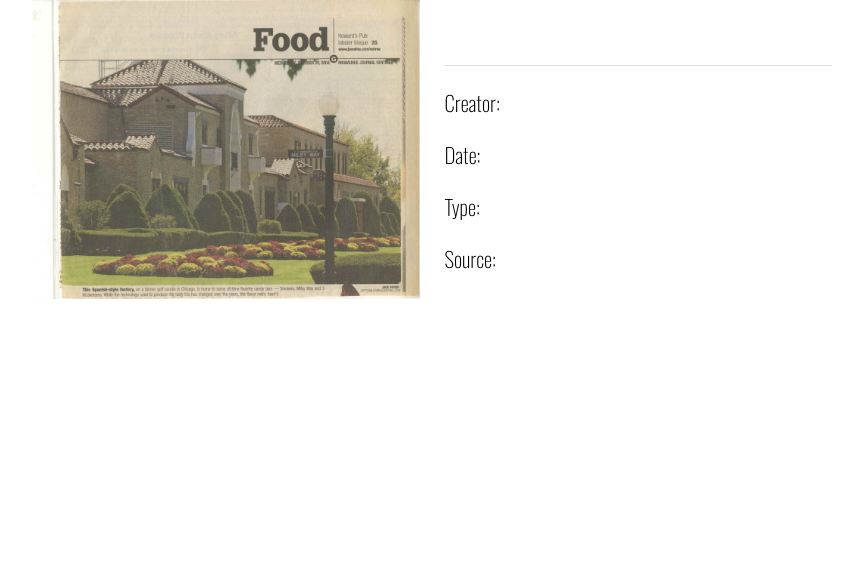
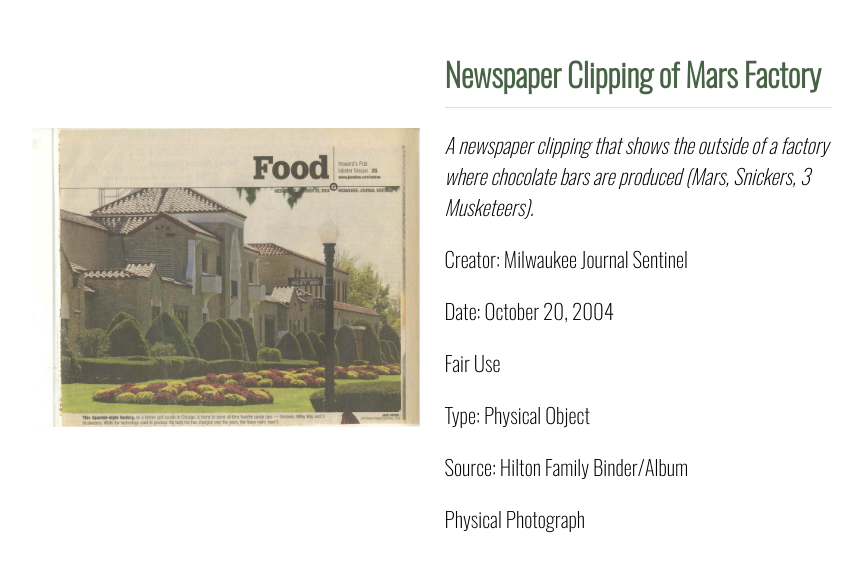
Before and after one commit to martinez2125/TennesseeChicago_Images, a Jekyll site: the page built from _mindoc_media/pg965-clip.md, in a window 1280 px wide. Shown: the top 572 px of the page, without its empty margins (208-1070 px from the left). Built offline with Jekyll 4.4.1, drawn with Linux system fonts in a browser that asks for light colours.

Commit message:
Update pg965-clip.md

```diff
--- a/_mindoc_media/pg965-clip.md
+++ b/_mindoc_media/pg965-clip.md
@@ -3,18 +3,18 @@ page: section-name
 title: Hilton Family Binder (Inside)
 media_type: image
 
-_title:
-description:
-creator:
-_date:
-rights:
-type:
-source:
+_title: Newspaper Clipping of Mars Factory
+description: A newspaper clipping that shows the outside of a factory where chocolate bars are produced (Mars, Snickers, 3 Musketeers).
+creator: Milwaukee Journal Sentinel
+_date: October 20, 2004
+rights: Fair Use
+type: Physical Object
+source: Hilton Family Binder/Album
 identifier:
 contributor:
-format:
-credit_(IPTC):
-date_created_(IPTC):
+format: Physical Photograph
+credit_(IPTC): Digitization courtesy of Caden J. Miller & Lesly Martinez
+date_created_(IPTC): 9/15/2025
 
 _path: /assets/img/pg65-clip.jpg
 order: 67
```
